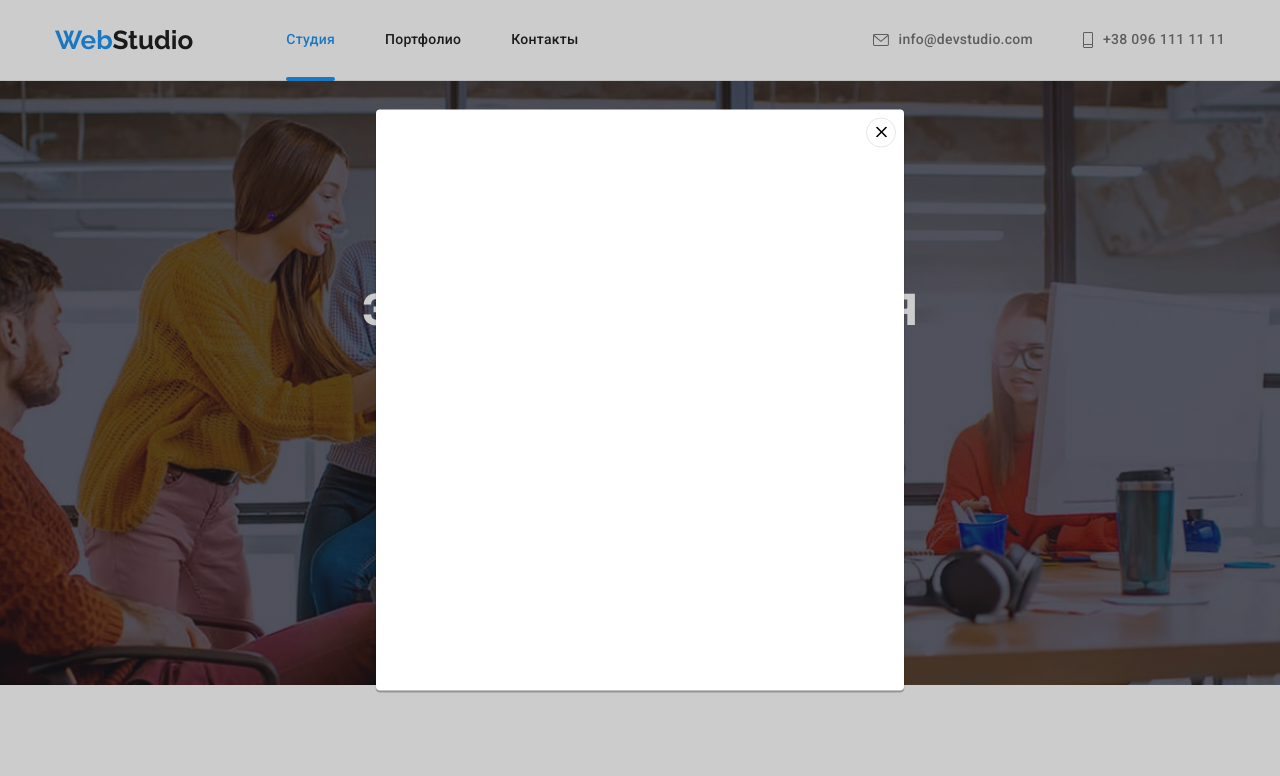
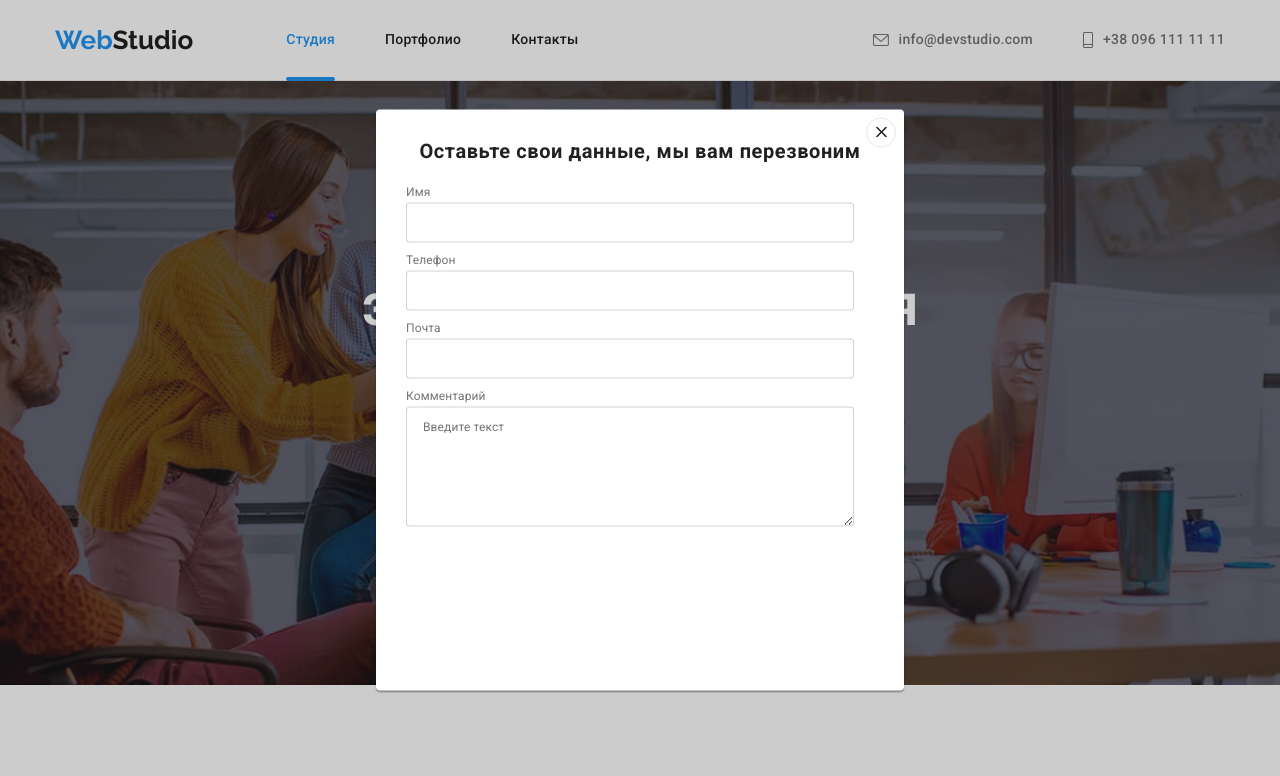
Before and after one commit to Den4icGuti/goit-markup-hw-06, a plain HTML site: page index.html in a window 1280 px wide. Both pictures are taken after a click on the button "Заказать услугу". Shown: the top 776 px of the page. Drawn offline with nearby package versions, Linux system fonts and the light colour scheme.

Commit message:
добавлены поля для заполнения данных

```diff
--- a/css/style.css
+++ b/css/style.css
@@ -360,6 +360,86 @@ background-image: linear-gradient(rgba(47, 48, 58, 0.4),rgba(47, 48, 58, 0.4)),
     color: var(--white);
 
 }
+
+.close-win{
+    fill: var(--black);
+    transition: fill 250ms cubic-bezier(0.4, 0, 0.2, 1);
+}
+
+.close-win:hover,
+.close-win:focus{
+    fill: var(--blue);
+}
+
+.modal-text{
+    font-weight: bold;
+    font-size: 20px;
+    line-height: calc(23 / 20);
+    text-align: center;
+    letter-spacing: 0.03em;
+    color: #212121;
+
+    display: block;
+    padding-bottom: 12px;
+
+
+    }
+
+    .lable-text{
+    font-weight: normal;
+    font-size: 12px;
+    line-height: calc(14 / 12);
+    /* identical to box height */
+
+    letter-spacing: 0.01em;
+
+    color: #757575;
+    display: block;
+    padding-bottom: 4px;
+    padding-top: 10px;
+    }
+
+    .input{
+        display: flex;
+        flex-direction: column;
+        justify-content: center;
+        margin-bottom: 30px;
+    }
+
+    .input-form{
+        width: 448px;
+        height: 40px;
+        border: solid 1px  rgba(33, 33, 33, 0.2);
+        border-radius: 4px;
+        cursor: pointer;
+
+        transition:  250ms cubic-bezier(0.4, 0, 0.2, 1);
+
+    }
+
+    .input-form:hover{
+        border: solid 1px #188CE8;
+    }
+
+    .area-input{
+        width: 448px;
+        height: 120px;
+        border: solid 1px  rgba(33, 33, 33, 0.2);
+        border-radius: 4px;
+    }
+
+    .placeholder-text{
+    font-weight: normal;
+    font-size: 12px;
+    line-height: calc(14 / 12);
+    letter-spacing: 0.01em;
+    padding-right: 16px;
+    padding-left: 16px;
+    padding-top: 12px;
+    padding-bottom:12px ;
+    color: rgba(117, 117, 117, 0.5);
+    }
+
 
 
 .backdrop{
--- a/index.html
+++ b/index.html
@@ -498,6 +498,24 @@
 <div class="backdrop is-hidden " data-modal>
 
     <div class="window-form">
+        <h3 class="modal-text">
+            Оставьте свои данные, мы вам перезвоним
+         </h3>
+        <form action="" class="input">
+
+            <label for="name" class="lable-text">Имя</label>
+            <input type="text" name="name" class="input-form" id="name">
+
+            <label for="tel" class="lable-text">Телефон</label>
+            <input type="name" name="name" id="tel" class="input-form"  >
+
+            <label for="mail" class="lable-text">Почта</label>
+            <input type="name" name="name" id="mail" class="input-form">
+
+            <label for="" class="lable-text">Комментарий</label>
+            <textarea name="" id=""placeholder="Введите текст" class="area-input placeholder-text"></textarea>
+
+    </form>
         <button class="inner-win" data-modal-close>
 
             <svg class="close-win" width="11" height="11">
```
